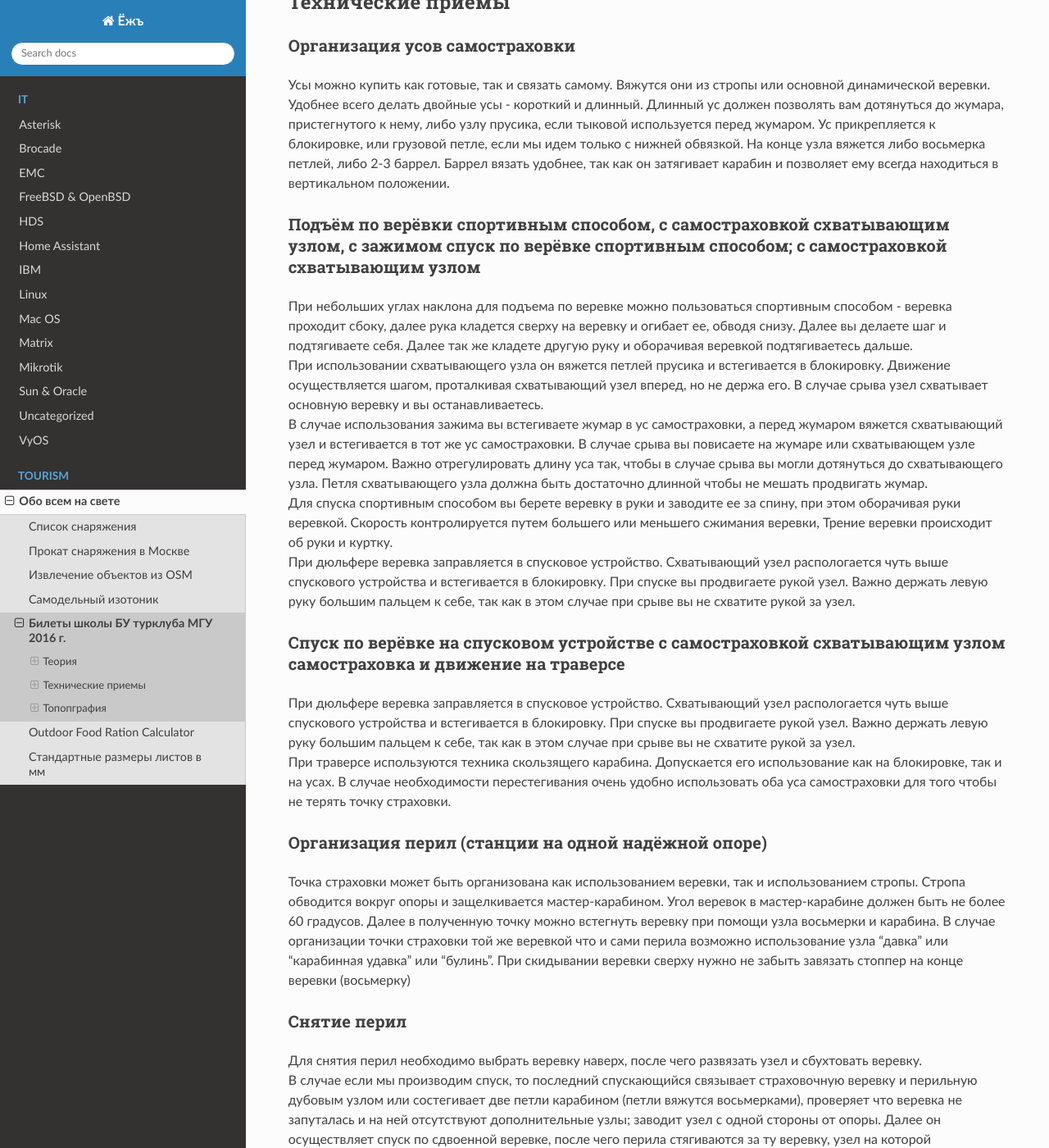
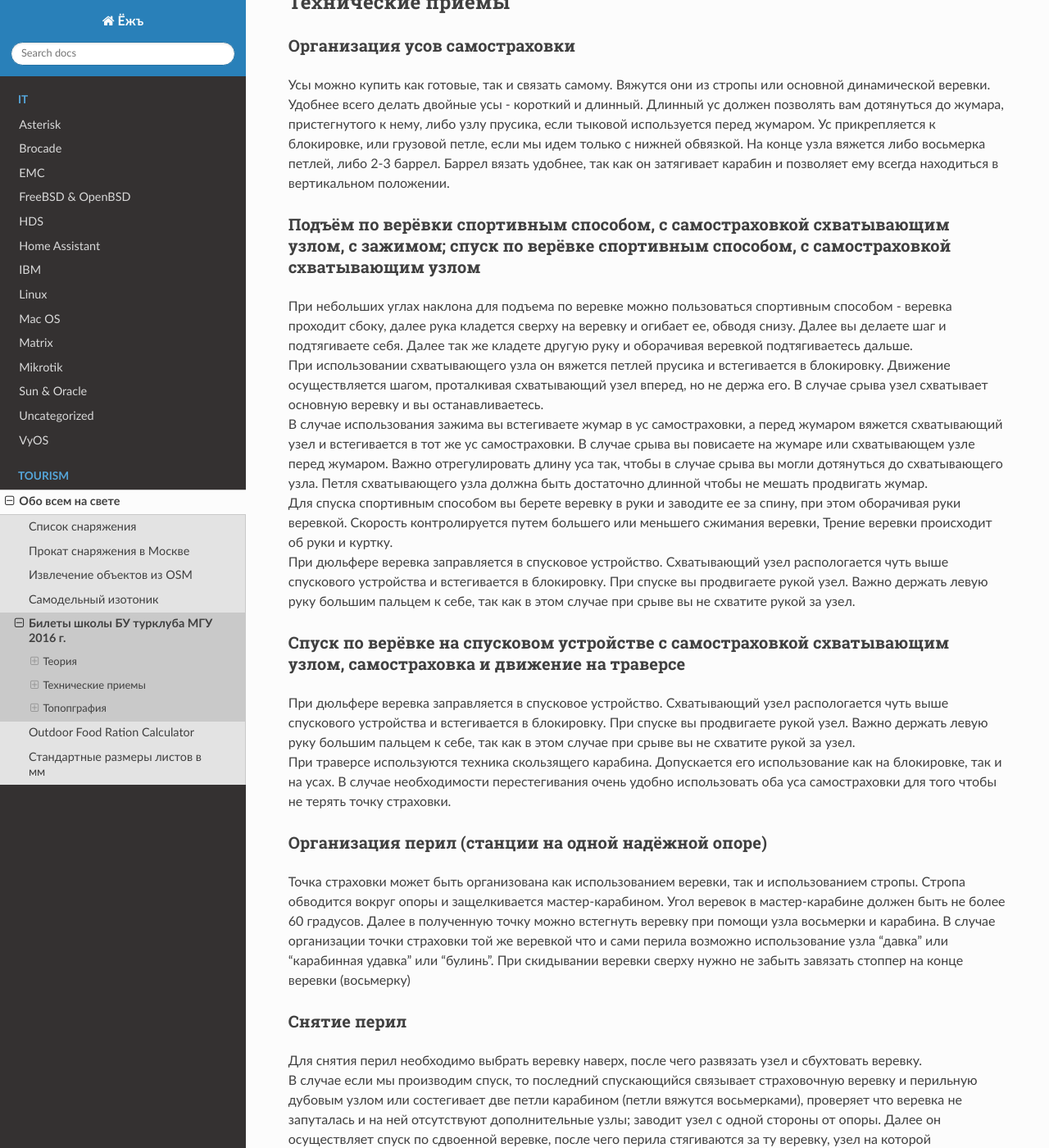
Before and after one commit to jeffscrum/jeffscrum.github.io, a Sphinx documentation site: the page built from source/tourism/mgu-bu-exam.rst, in a window 1280 px wide and 1400 px high, scrolled down 31418 px. Shown: the whole window at 82% size. Built offline with Sphinx 7.4.7 and the Read the Docs theme 2.0.0, drawn with Linux system fonts in a browser that asks for light colours.

```diff
--- a/source/tourism/mgu-bu-exam.rst
+++ b/source/tourism/mgu-bu-exam.rst
@@ -1678,7 +1678,7 @@
   баррел. Баррел вязать удобнее, так как он затягивает карабин и
   позволяет ему всегда находиться в вертикальном положении.
 
-Подъём по верёвки спортивным способом, с самостраховкой схватывающим узлом, с зажимом спуск по верёвке спортивным способом; с самостраховкой схватывающим узлом
+Подъём по верёвки спортивным способом, с самостраховкой схватывающим узлом, с зажимом; спуск по верёвке спортивным способом, с самостраховкой схватывающим узлом
 ~~~~~~~~~~~~~~~~~~~~~~~~~~~~~~~~~~~~~~~~~~~~~~~~~~~~~~~~~~~~~~~~~~~~~~~~~~~~~~~~~~~~~~~~~~~~~~~~~~~~~~~~~~~~~~~~~~~~~~~~~~~~~~~~~~~~~~~~~~~~~~~~~~~~~~~~~~~~~~~~~~~~~~~~~~
 
 | При небольших углах наклона для подъема по веревке можно пользоваться
@@ -1706,8 +1706,8 @@
   руку большим пальцем к себе, так как в этом случае при срыве вы не
   схватите рукой за узел.
 
-Cпуск по верёвке на спусковом устройстве с самостраховкой схватывающим узлом самостраховка и движение на траверсе
-~~~~~~~~~~~~~~~~~~~~~~~~~~~~~~~~~~~~~~~~~~~~~~~~~~~~~~~~~~~~~~~~~~~~~~~~~~~~~~~~~~~~~~~~~~~~~~~~~~~~~~~~~~~~~~~~~
+Cпуск по верёвке на спусковом устройстве с самостраховкой схватывающим узлом, самостраховка и движение на траверсе
+~~~~~~~~~~~~~~~~~~~~~~~~~~~~~~~~~~~~~~~~~~~~~~~~~~~~~~~~~~~~~~~~~~~~~~~~~~~~~~~~~~~~~~~~~~~~~~~~~~~~~~~~~~~~~~~~~~
 
 | При дюльфере веревка заправляется в спусковое устройство. Схватывающий
   узел распологается чуть выше спускового устройства и встегивается в
@@ -1985,18 +1985,13 @@ Cтраховка лидера при переправе вброд, по бре
 Определить крутизну склона
 ~~~~~~~~~~~~~~~~~~~~~~~~~~
 
-Определить крутизну склона можно по изолиниям. Чем изолинии ближе друг к
-другу - тем склон круче. Максимальная крутизна ската, изображаемая
-горизонталями, не превышает 45°. Скаты круче 45° изображаются условными
-знаками.
+Определить крутизну склона можно по изолиниям. Чем изолинии ближе друг к другу - тем склон круче. Максимальная крутизна ската, изображаемая
+горизонталями, не превышает 45°. Скаты круче 45° изображаются условными знаками.
 
 Оценить время прохождения участка
 ~~~~~~~~~~~~~~~~~~~~~~~~~~~~~~~~~
 
-Тут все зависит от конкретного случая. Нужно посмотреть что ожидает нас
-на пути, подъем или спуск, болота или лес и тд. Скорость движения
-зависит от рельефа и прочего. По дорогам средняя скорость пешихода 5
-кмч, по лесной просеке - 3 кмч
+Тут все зависит от конкретного случая. Нужно посмотреть что ожидает нас на пути, подъем или спуск, болота или лес и тд. Скорость движения зависит от рельефа и прочего. По дорогам средняя скорость пешихода 5 кмч, по лесной просеке - 3 кмч
 
 Описать, что видно из точки
 ~~~~~~~~~~~~~~~~~~~~~~~~~~~
@@ -2011,19 +2006,11 @@ Cтраховка лидера при переправе вброд, по бре
 Найти место для (лагеря, технической тренировки, ...) определить характеристики объектов (по условным знакам) определить азимут из точки на объект
 ~~~~~~~~~~~~~~~~~~~~~~~~~~~~~~~~~~~~~~~~~~~~~~~~~~~~~~~~~~~~~~~~~~~~~~~~~~~~~~~~~~~~~~~~~~~~~~~~~~~~~~~~~~~~~~~~~~~~~~~~~~~~~~~~~~~~~~~~~~~~~~~~~~
 
-| Лагерь должен быть расположен в безопасном месте, крайне желательно
-  наличие воды, защита от ветра и тд.
-| Для определения характеристик скорее всего будут даны топографические
-  знаки, их нужно учить. Там есть знаки типа бродов с характеристиками,
-  автодорог и тд. Тут только учить и никак иначе.
-| Азимут - угол между северным магнитным полюсом и вашим объектом.
-  Распологаем пластину компаса на карте так, чтобы край пластины был
-  расположен на объект. Далее поворачиваем колбу так, чтобы линии
-  нанесенные снизу были параллельны северным линиям карты, а нулевая
-  отметка шкалы направлена на север. Осевая линия пластины компаса и
-  будет показывать нам азимут. ! Для определения азимута на карте не
-  смотрим на стрелку ! Помните что азимут всегда отсчитывается по
-  часовой стрелке!
+Лагерь должен быть расположен в безопасном месте, крайне желательно наличие воды, защита от ветра и тд.
+
+Для определения характеристик скорее всего будут даны топографические знаки, их нужно учить. Там есть знаки типа бродов с характеристиками, автодорог и тд. Тут только учить и никак иначе.
+
+Азимут - угол между северным магнитным полюсом и вашим объектом. Распологаем пластину компаса на карте так, чтобы край пластины был расположен на объект. Далее поворачиваем колбу так, чтобы линии нанесенные снизу были параллельны северным линиям карты, а нулевая отметка шкалы направлена на север. Осевая линия пластины компаса и будет показывать нам азимут. ! Для определения азимута на карте не смотрим на стрелку ! Помните что азимут всегда отсчитывается по часовой стрелке!
 
 Определить точку стояния методом обратных азимутов; определить линии хребтов
 ~~~~~~~~~~~~~~~~~~~~~~~~~~~~~~~~~~~~~~~~~~~~~~~~~~~~~~~~~~~~~~~~~~~~~~~~~~~~
```
